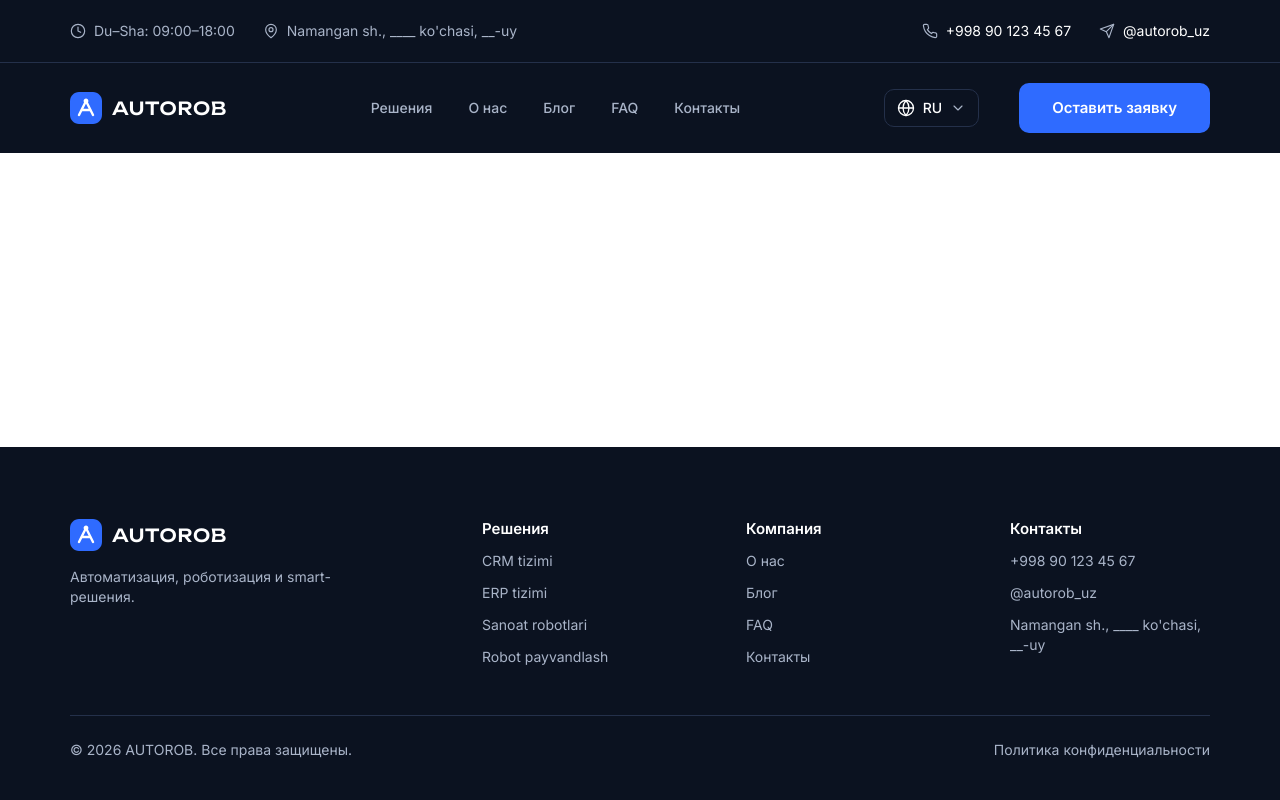
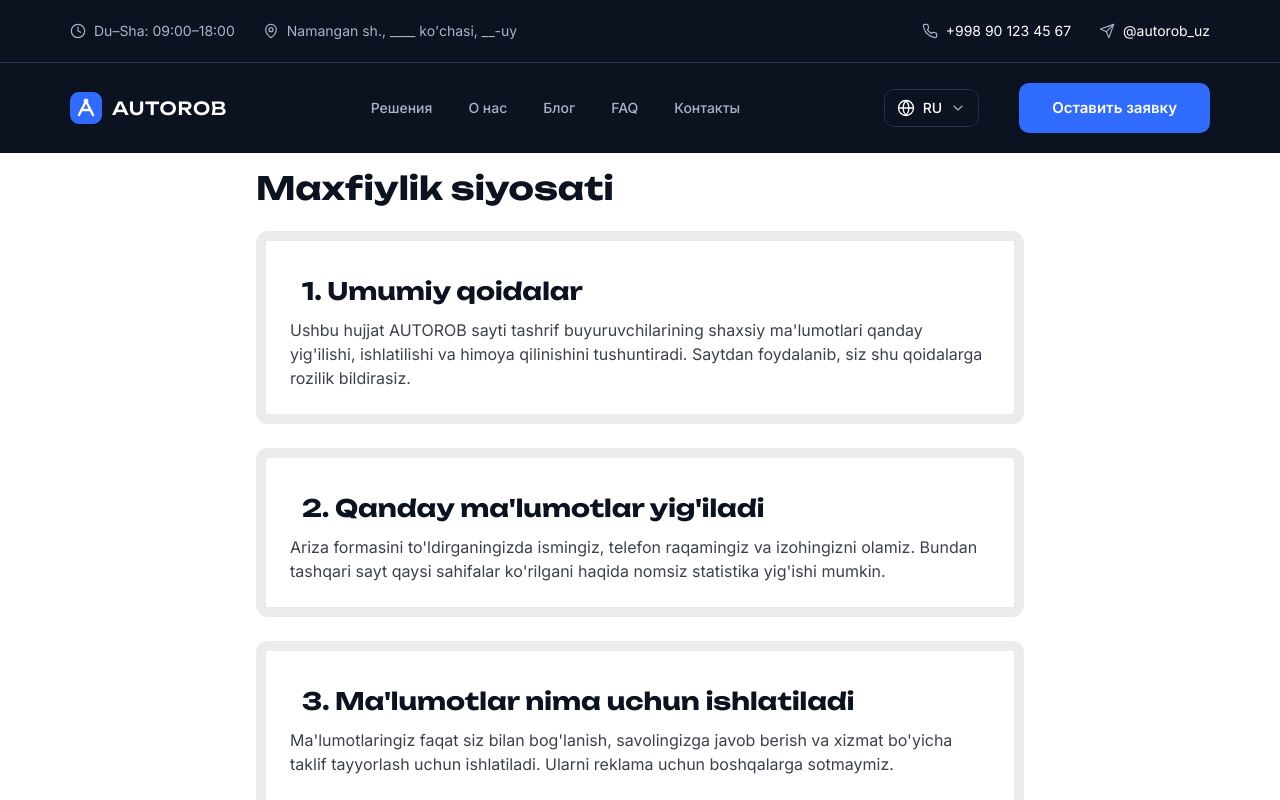
Before and after one commit to Ozayk866/autorob, a React (Vite) app: page /ru/maxfiylik in a window 1280 px wide. Shown: the top 800 px of the page. Built offline with nearby package versions, Linux system fonts and the light colour scheme.

Commit message:
Azamjon boldi

```diff
--- a/src/main.jsx
+++ b/src/main.jsx
@@ -1,3 +1,4 @@
+
 import { StrictMode } from "react";
 import { createRoot } from "react-dom/client";
 import { App } from "./App";
--- a/src/pages/Privacy/PrivacyPage.css
+++ b/src/pages/Privacy/PrivacyPage.css
@@ -1,2 +1,41 @@
-/* Stillar shu yerga. Klass nomlari «privacy-» bilan boshlansin: .privacy-card, .privacy-title …
+/* Klass nomlari «privacy-» bilan boshlansin: .privacy-card, .privacy-title …
    Ranglar va oraliqlar: var(--ink-900), var(--accent-500), var(--space-6) … (src/app/styles/tokens.css) */
+
+.privacy-domla {
+  width: 800px;
+  margin:  auto;
+  padding: 16px;
+}
+
+.privacy-head {
+  margin: 0 0 var(--space-6, 24px);
+  color: var(--ink-900, #0b1220);
+  font-size: 2rem;
+  line-height: 1.2;
+}
+
+.privacy-list {
+  display: flex;
+  flex-direction: column;
+  gap: var(--space-6, 24px);
+}
+
+.privacy-hero {
+  padding: 24px;
+  background: #fff;
+  border: 10px solid rgba(0, 0, 0, 0.08);
+  border-radius: 12px;
+}
+
+.privacy-title {
+  margin: 12px;
+  color:  #0b1220;
+
+}
+
+.privacy-text {
+  margin: 0;
+  color:  #0b1220;
+  opacity: 0.8;
+
+}
--- a/src/pages/Privacy/PrivacyPage.jsx
+++ b/src/pages/Privacy/PrivacyPage.jsx
@@ -4,7 +4,19 @@ import "./PrivacyPage.css";
 // Maxfiylik siyosati — topshiriq: docs/tz/word/09_404_va_Maxfiylik_Islomjon.docx
 // Klass nomlari «privacy-» bilan boshlanadi (PrivacyPage.css)
 
-// ← shuni map qilasiz: SECTIONS.map((s) => …) — s.title, s.text (key={s.title}). 7 ta bo'lim, matni tayyor (data.js)
 export function PrivacyPage() {
-  return <></>;
+  return (
+    <main className="privacy-domla">
+      <h1 className="privacy-head">Maxfiylik siyosati</h1>
+
+      <div className="privacy-list">
+        {SECTIONS.map((s) => (
+          <section className="privacy-hero" key={s.title}>
+            <h2 className="privacy-title">{s.title}</h2>
+            <p className="privacy-text">{s.text}</p>
+          </section>
+        ))}
+      </div>
+    </main>
+  );
 }
--- a/src/pages/Privacy/data.js
+++ b/src/pages/Privacy/data.js
@@ -1,3 +1,5 @@
+import { data } from "react-router";
+
 // Maxfiylik siyosati matni — tayyor. PrivacyPage.jsx'da import qilingan, siz faqat map qilasiz.
 export const SECTIONS = [
   {
@@ -29,3 +31,10 @@ export const SECTIONS = [
     text: "Maxfiylik bo'yicha savollar uchun: info@autorob.uz. So'rovingizga 3 ish kuni ichida javob beramiz.",
   },
 ];
+// Qiziqtirgan yechimlar ro'yxati — o'zingizning xizmatlaringizga almashtiring
+export const SOLUTIONS = [
+  "CRM tizimi",
+  "Veb-sayt",
+  "Telegram-bot",
+  "Mobil ilova",
+];
```
Also changed, not shown: src/styles/main.css (added, +16 -0 lines).
